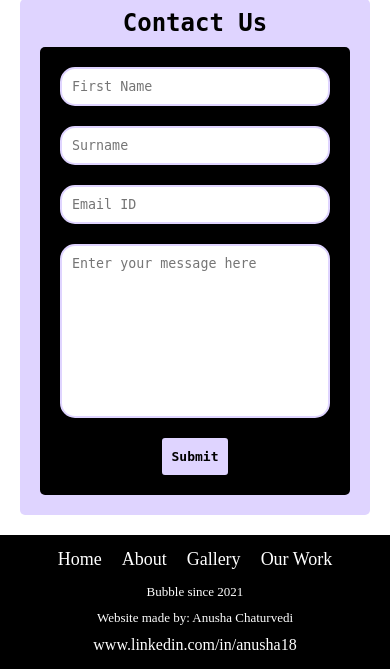
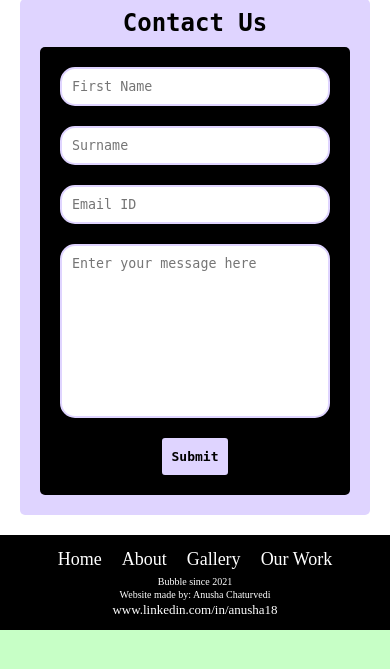
Before and after one commit to anusha-c18/Bubble, a PHP site: page /index.php in a window 390 px wide. Shown: the part 2740-3409 px from the top of the page. After the commit the page ends 3370 px from the top, so only its background shows below. Run offline with PHP 8.4, Linux system fonts and the light colour scheme.

Commit message:
update style.css

```diff
--- a/css/style.css
+++ b/css/style.css
@@ -663,7 +663,7 @@ html{
   }
 
 
-  .footer-basic .copyright {
+  .copyright {
     margin-top:10px;
     text-align:center;
     font-size:13px;
@@ -715,6 +715,15 @@ html{
         flex: 45%;
         max-width: 45%;
     }
+    .copyright{
+        font-size: x-small;
+        margin: 2px auto;
+    }
+    .anusha_links {
+        font-size: small;
+        margin: 2px auto;
+    }
+
 }
 
 @media only screen and (max-width: 530px){
```
